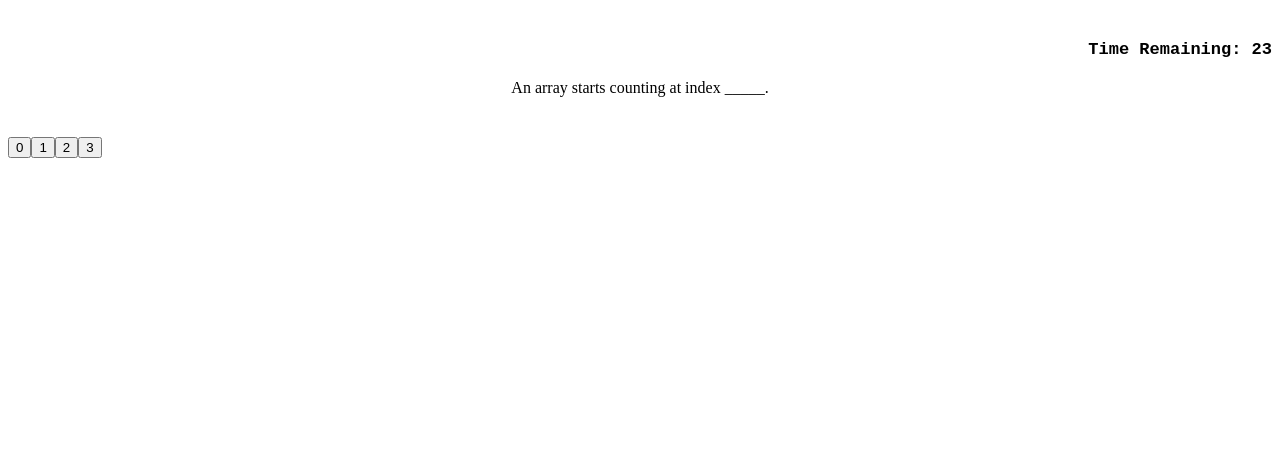
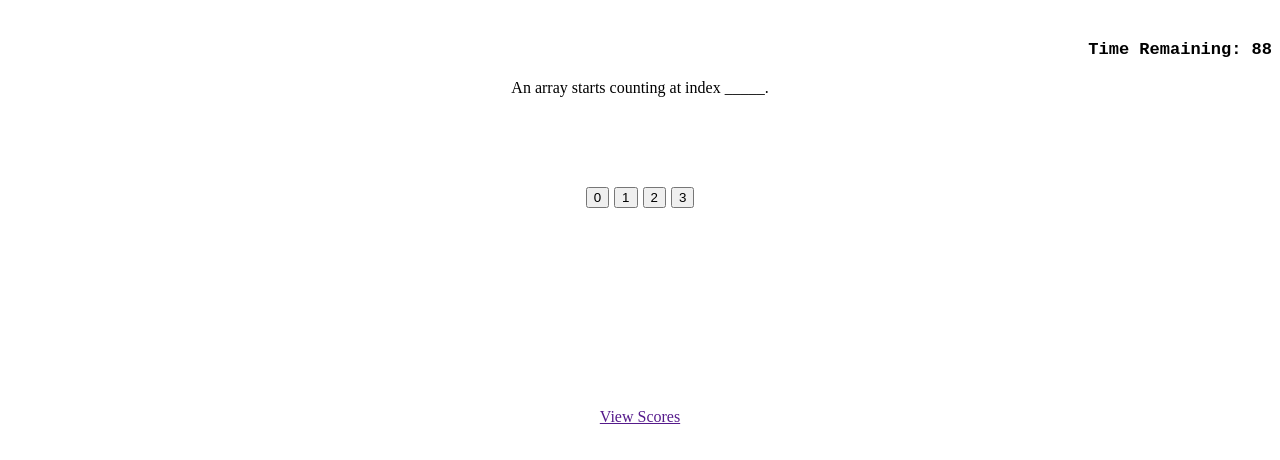
Before and after one commit to Chr1sti4n0/04-Homework, a plain HTML site: page index.html in a window 1280 px wide. Both pictures are taken after a click on the element "Start Quiz!". Drawn offline with Linux system fonts and the light colour scheme.

Commit message:
Seventh Commit:  Added href link to view scores

```diff
--- a/index.html
+++ b/index.html
@@ -57,6 +57,10 @@
         </form>
         </div>
 
+        <div class="view-score">
+            <a href="">View Scores</a>
+        </div>
+
     </main>
 
     <script src="script.js"></script>
--- a/script.js
+++ b/script.js
@@ -92,7 +92,7 @@ function displayQuestion() {
 
 
 //90 second timer function
-var timeLeft = 25;
+var timeLeft = 90;
 
 function quizTimer() {
     var timeInterval = setInterval(function() {
@@ -102,6 +102,7 @@ function quizTimer() {
         if(timeLeft === 0) {
             clearInterval(timeInterval);
             completionMessage();
+            recordScore();
         }
 
     }, 1000);
@@ -124,7 +125,8 @@ function display(element) {
     element.style.display = "block";
  }
 
- //Create function to record scores
-//  function recordScore() {
-
-//  }
+//Create function to record scores
+function recordScore() {
+    var savedScore = localStorage.getItem("score");
+    score.textContent = savedScore;
+  }
--- a/style.css
+++ b/style.css
@@ -28,6 +28,10 @@ h3 {
 .buttons {
     display: flex;
     flex-direction: row;
+    color: rgb(66, 21, 109);
+    font-size: 20px;
+    display: inline-block;
+    padding: 50px 50px 0px 50px;
 }
 
 .choices {
@@ -37,3 +41,7 @@ h3 {
 .initials-prompt {
     display: none;
 }
+
+.view-score {
+    margin-top: 200px;
+}
```
